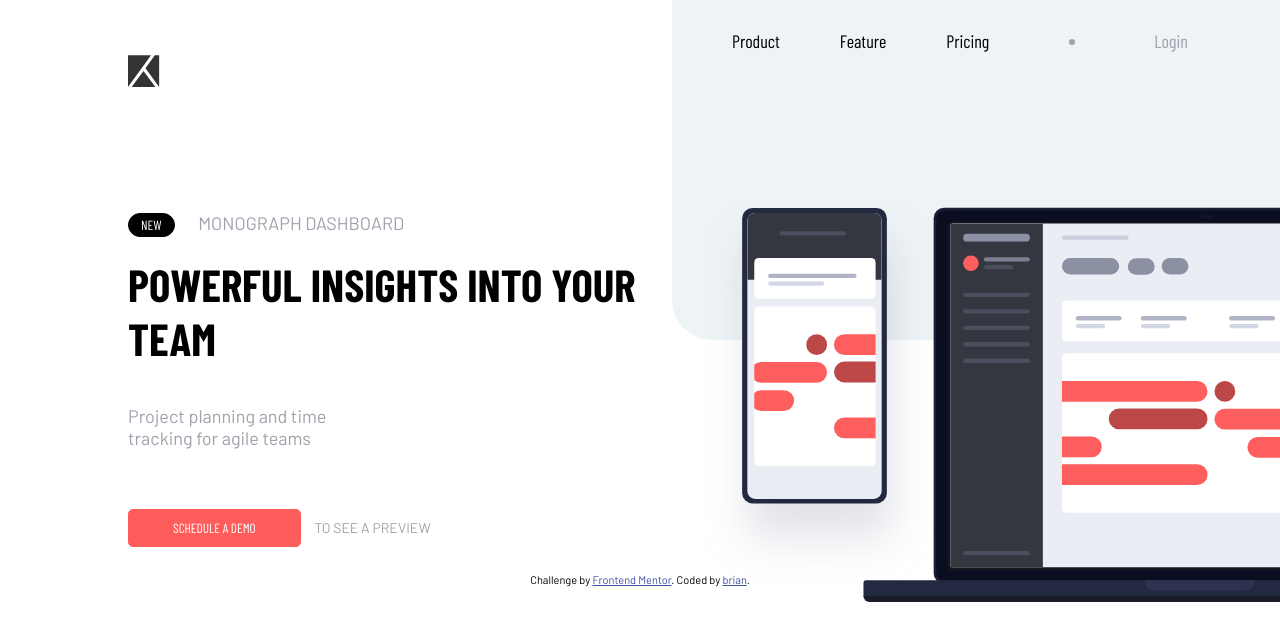
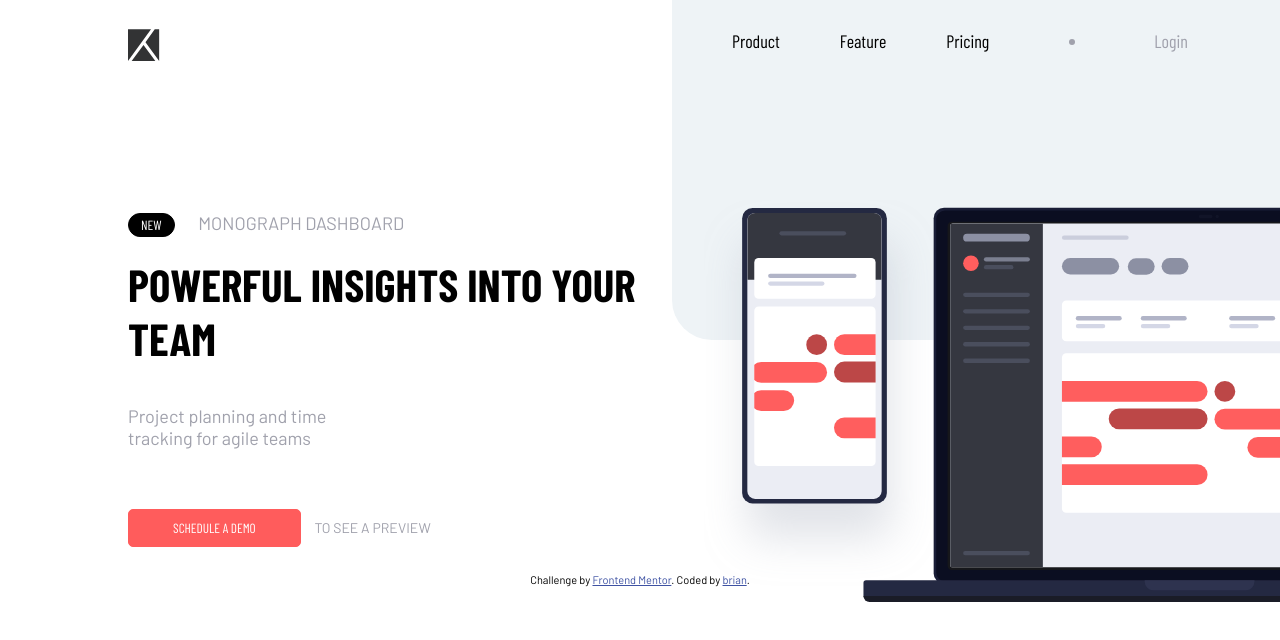
Before and after one commit to bc464/project-tracking-intro-component-master, a plain HTML site: page index.html in a window 1280 px wide. Drawn offline with nearby package versions, Linux system fonts and the light colour scheme.

Commit message:
style sheet updated - logo to low

```diff
--- a/style.css
+++ b/style.css
@@ -18,7 +18,7 @@ h1,
 }
 .logo {
 	float: left;
-	margin-top: -18%;
+	margin-top: -22%;
 	margin-left: 20%;
 }
 .topnav {
```
